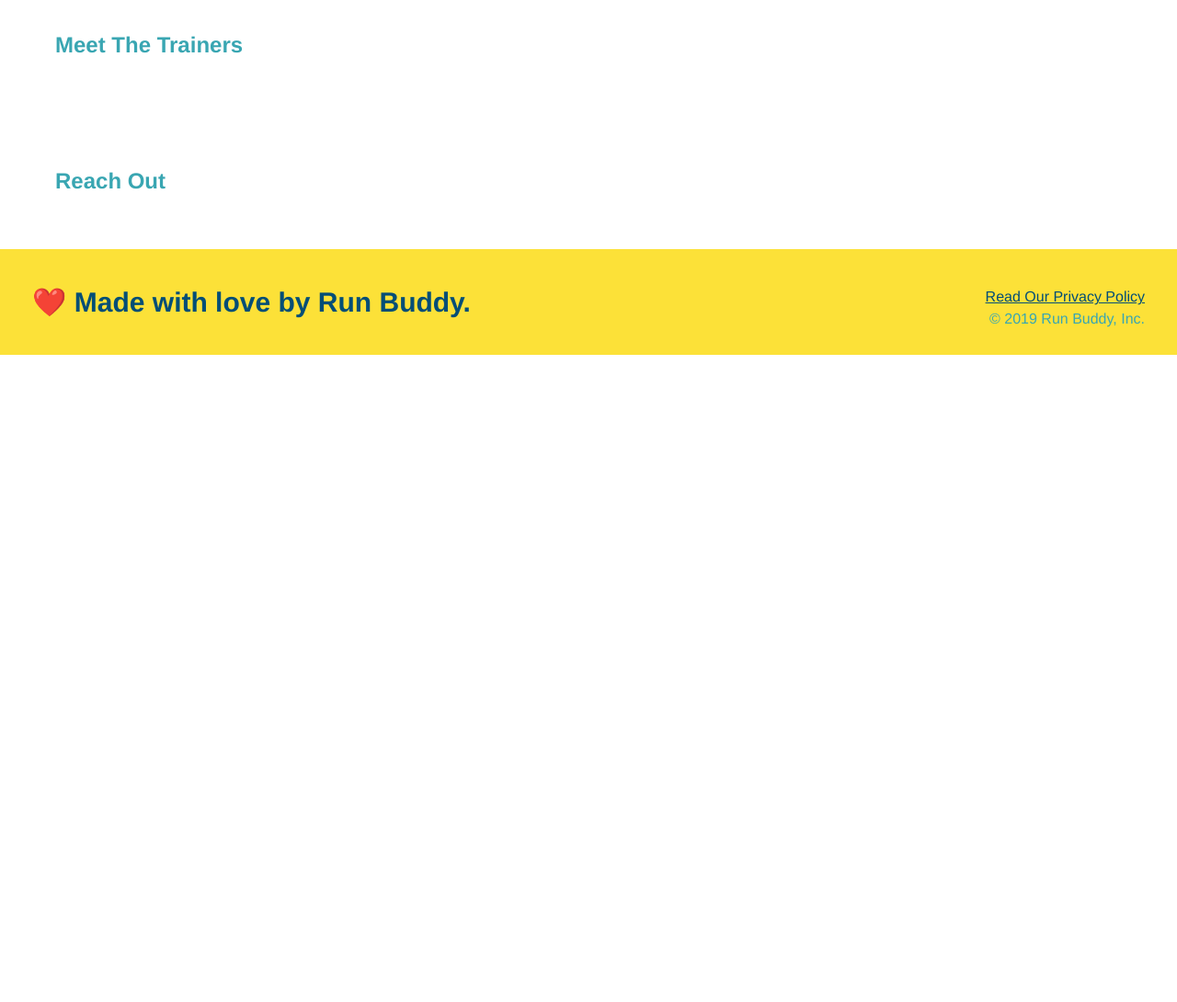
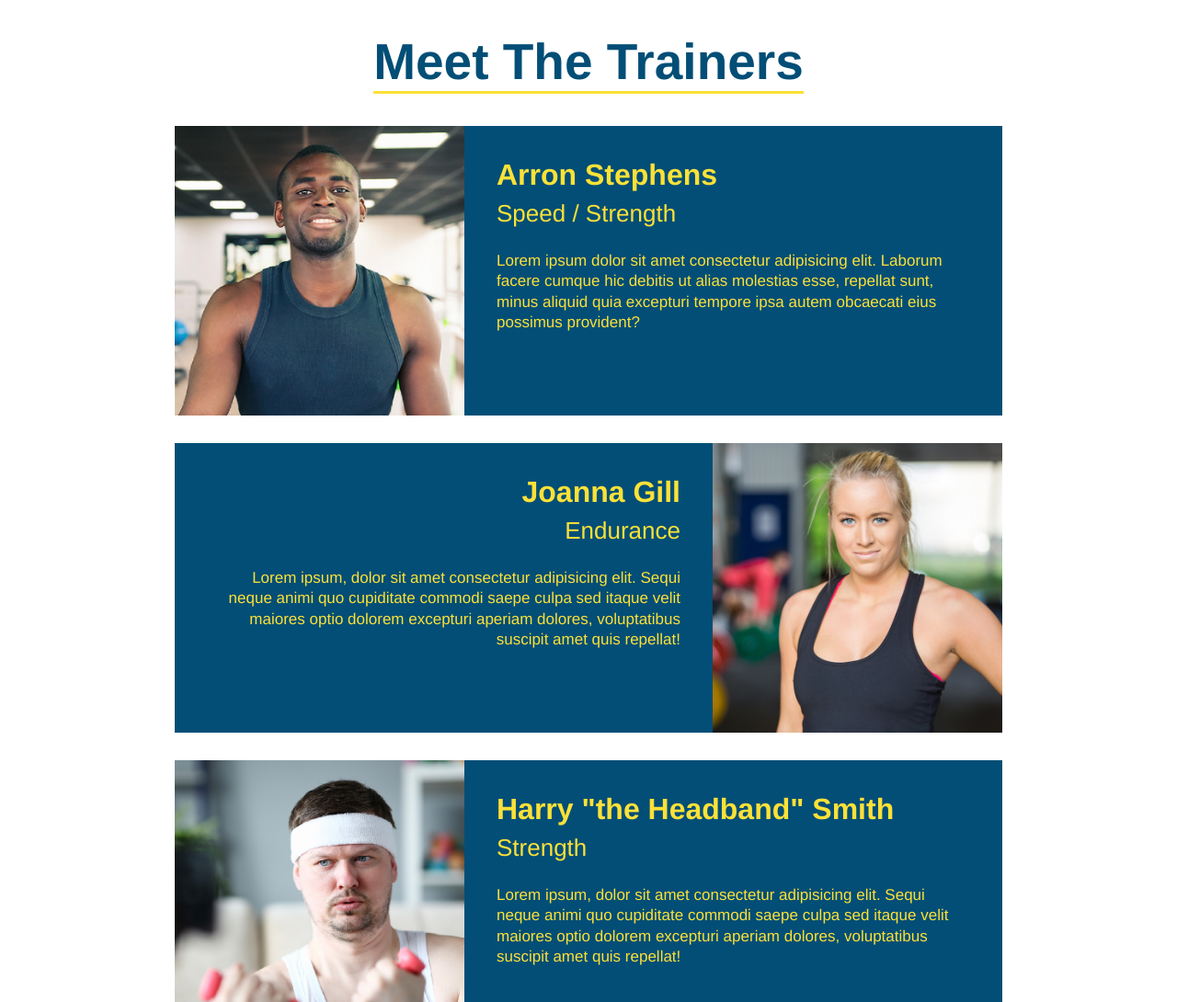
Before and after one commit to Callmeicanhelp/run-buddy, a plain HTML site: page index.html in a window 1280 px wide. Shown: the part 2660-3750 px from the top of the page at 92% size. Before the commit the page ends 3046 px from the top, so only its background shows below. Drawn offline with Linux system fonts and the light colour scheme.

Commit message:
meet the trainers section

```diff
--- a/assets/css/style.css
+++ b/assets/css/style.css
@@ -177,3 +177,50 @@ footer a {
 .steps span {
     font-size: 38px;
 }
+
+.trainers {
+    text-align: center;
+}
+
+.trainer {
+    width: 900px;
+    margin: 0 auto 30px auto;
+    background: #024e76;
+    color: #fce138;
+    overflow: auto;
+}
+
+.trainer img {
+    width: 35%;
+    float: left;
+}
+
+.trainer-bio {
+    padding: 35px;
+    float: left;
+    width: 65%;
+}
+
+.text-left {
+    text-align: left;
+}
+
+.text-right {
+    text-align: right;
+}
+
+.trainer-bio h3 {
+    font-size: 32px;
+    margin-bottom: 8px;
+}
+
+.trainer-bio h4 {
+    font-weight: lighter;
+    font-size: 26px;
+    margin-bottom: 25px;
+}
+
+.trainer-bio p {
+    font-size: 17px;
+    line-height: 1.3;
+}
--- a/index.html
+++ b/index.html
@@ -109,8 +109,44 @@
   </section>
 
   <!-- "meet the trainers" section -->
-  <section>
-    <h2>Meet The Trainers</h2>
+  <section id="your-trainers" class="trainers">
+    <h2 class="section-title primary-border">Meet The Trainers</h2>
+    <!-- first trainer bio -->
+    <article class="trainer">
+        <img src="./assets/images/trainer-1.jpg" alt="Arron Stephens in his workout clothes, ready to pump iron" />
+        <div class="trainer-bio text-left">
+            <h3>Arron Stephens</h3>
+            <h4>Speed / Strength</h4>
+            <p>
+                Lorem ipsum dolor sit amet consectetur adipisicing elit. Laborum facere cumque hic debitis ut alias molestias esse, repellat sunt, minus aliquid quia excepturi tempore ipsa autem obcaecati eius possimus provident?
+            </p>
+        </div>
+    </article>
+    <!-- second trainer bio -->
+<article class="trainer">
+  <div class="trainer-bio text-right">
+    <h3>Joanna Gill</h3>
+    <h4>Endurance</h4>
+    <p>
+      Lorem ipsum, dolor sit amet consectetur adipisicing elit. Sequi neque animi quo cupiditate commodi saepe culpa sed
+      itaque velit maiores optio dolorem excepturi aperiam dolores, voluptatibus suscipit amet quis repellat!
+    </p>
+  </div>
+  <img src="./assets/images/trainer-2.jpg" alt="Joanna Gill cooling off after a workout" />
+</article>
+
+<!-- third trainer bio -->
+<article class="trainer">
+  <img src="./assets/images/trainer-3.jpg" alt="Harry Smith wearing a headband and lifting comically small pink weights" />
+  <div class="trainer-bio text-left">
+    <h3>Harry "the Headband" Smith</h3>
+    <h4>Strength</h4>
+    <p>
+      Lorem ipsum, dolor sit amet consectetur adipisicing elit. Sequi neque animi quo cupiditate commodi saepe culpa sed
+      itaque velit maiores optio dolorem excepturi aperiam dolores, voluptatibus suscipit amet quis repellat!
+    </p>
+  </div>
+</article>
   </section>
 
   <!-- "reach out" section -->
```
Also changed, not shown: assets/images/trainer-1.jpg (added), assets/images/trainer-2.jpg (added), assets/images/trainer-3.jpg (added).
